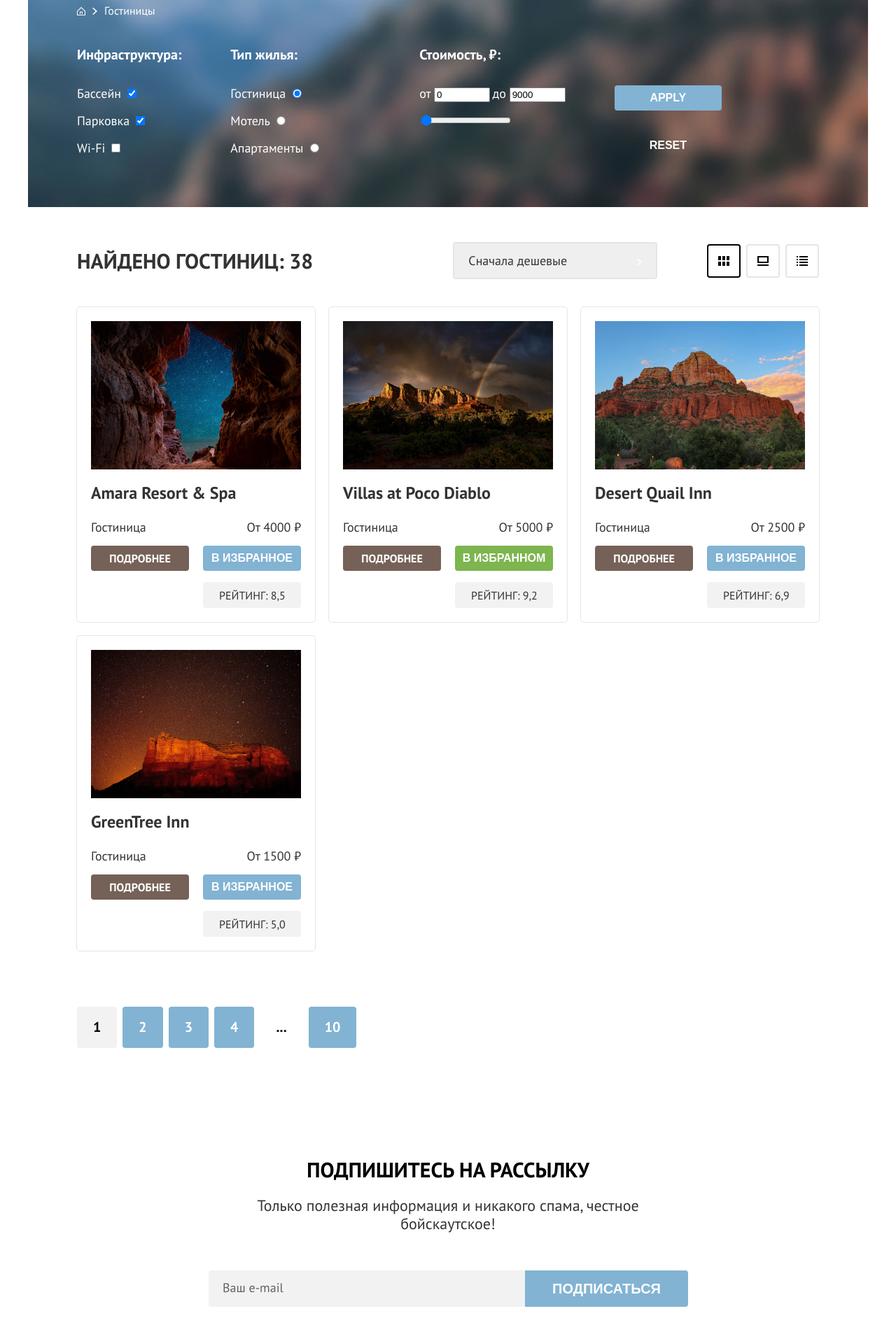
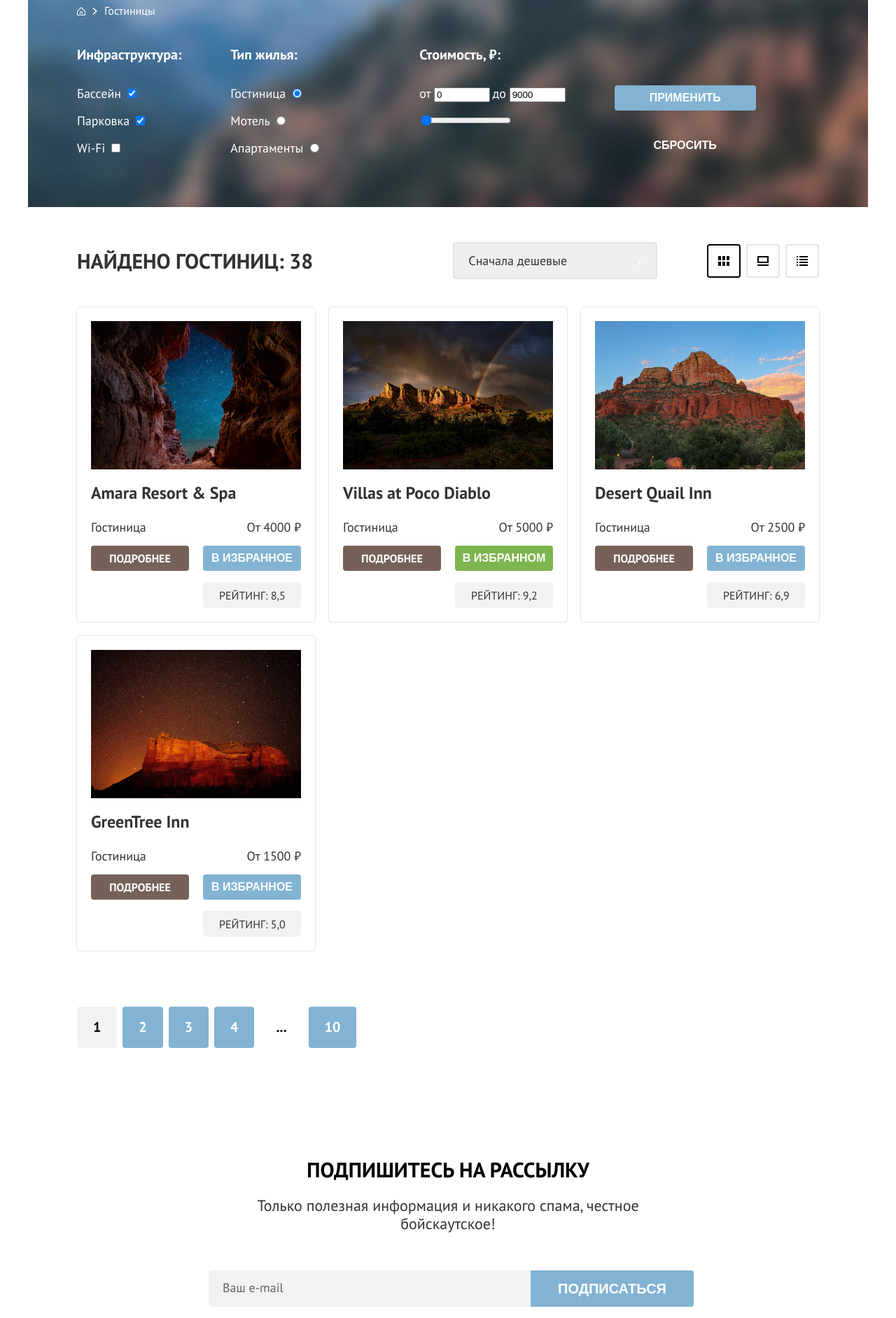
Before and after one commit to htmlacademy-htmlcss/308327-sedona-37, a plain HTML site: page catalog.html in a window 1280 px wide. Shown: the part 176-2060 px from the top of the page at 70% size. Drawn offline with Linux system fonts and the light colour scheme.

Commit message:
Микросетки

```diff
--- a/catalog.html
+++ b/catalog.html
@@ -119,8 +119,8 @@
               </ul>
             </fieldset>
             <div class="filter-apartment__form-btn-wrapper">
-              <input class="filter-apartment__form-btn filter-apartment__form-btn--submit" type="submit" value="apply">
-              <input class="filter-apartment__form-btn filter-apartment__form-btn--reset" type="reset" value="reset">
+              <input class="filter-apartment__form-btn filter-apartment__form-btn--submit" type="submit" value="Применить">
+              <input class="filter-apartment__form-btn filter-apartment__form-btn--reset" type="reset" value="Сбросить">
             </div>
           </form>
         </section>
--- a/styles/style.css
+++ b/styles/style.css
@@ -105,10 +105,6 @@ body {
   text-decoration: none;
   color: inherit;
 }
-
-/* .main-header__navigation-link {
-  cursor: pointer;
-} */
 
 .main-header__user-menu-list {
   margin-left: auto;
@@ -338,8 +334,7 @@ body {
 }
 
 .subscribe__email {
-  min-width: 452px;
-  padding: 14px 20px;
+  padding: 14px 263px 14px 20px;
   border: none;
   border-top-left-radius: 4px;
   border-bottom-left-radius: 4px;
```
